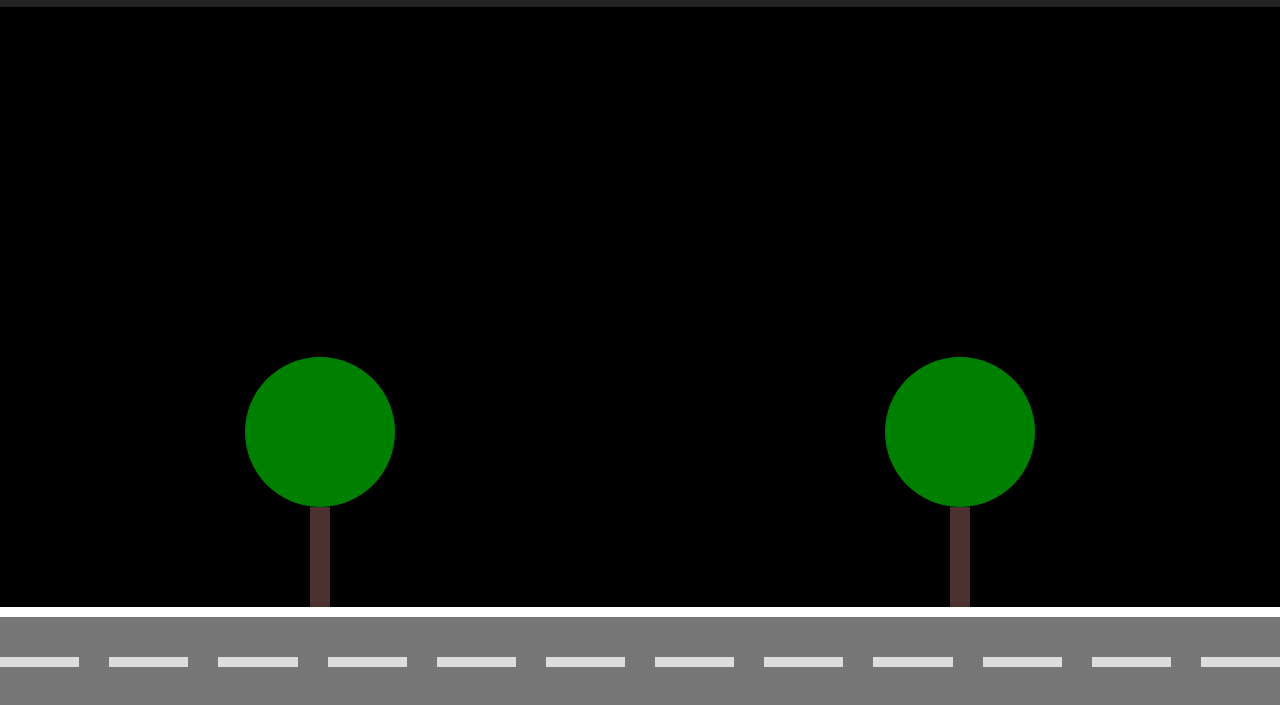
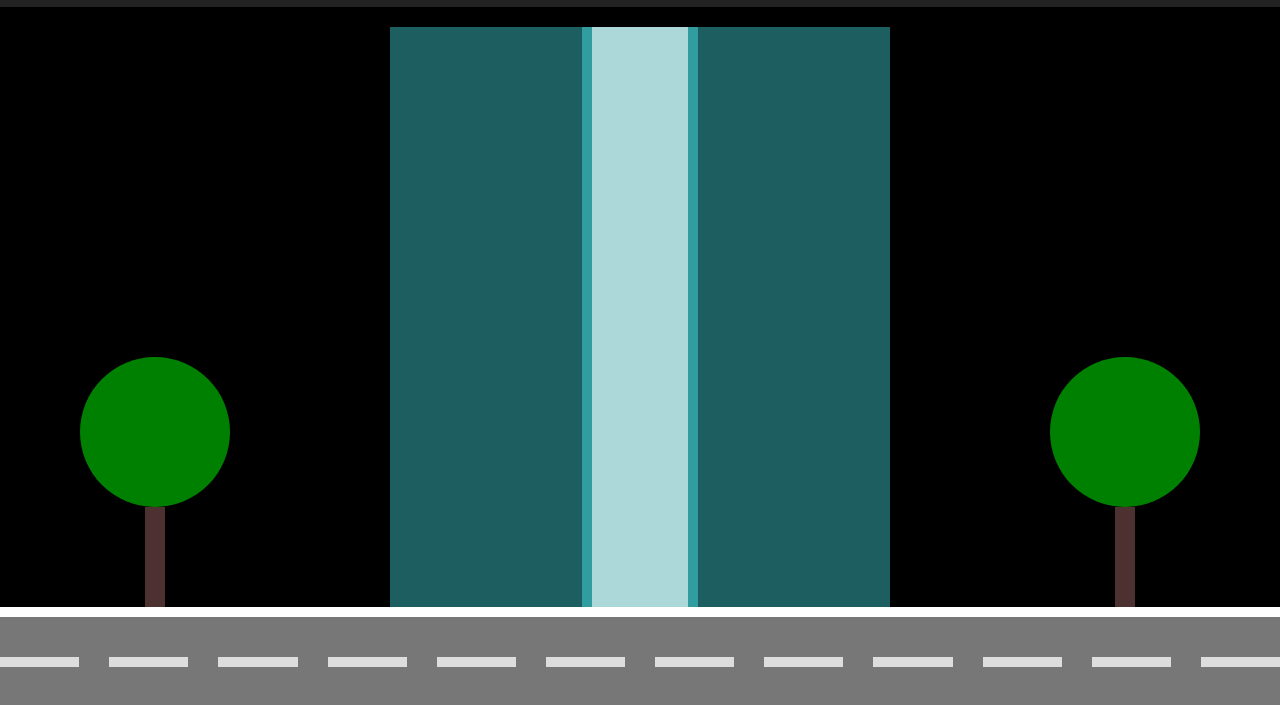
Before and after one commit to Anderson-reis7/projet-elevador, a plain HTML site: page index.html in a window 1280 px wide. Shown: the part 93-798 px from the top of the page. Drawn offline with Linux system fonts and the light colour scheme.

Commit message:
UPDATE: Criando o predio

```diff
--- a/css/style.css
+++ b/css/style.css
@@ -28,6 +28,7 @@ body {
   background-color: #222;
   gap: 20px;
   padding: 10px;
+  margin-bottom: 20px;
 }
 
 .controles .mostrador {
@@ -93,3 +94,26 @@ body {
   height: 100px;
   background-color: #4d3131;
 }
+
+/*! CSS predio */
+
+.predio {
+  display: flex;
+  width: 500px;
+  height: 100%;
+  background-color: #319da0;
+  gap: 10px;
+}
+
+.coluna {
+  display: flex;
+  flex-direction: column;
+  background-color: #0006;
+  flex: 2;
+}
+
+.poco {
+  display: flex;
+  background-color: #fff9;
+  flex: 1;
+}
--- a/index.html
+++ b/index.html
@@ -24,6 +24,11 @@
   </div>
   <div class="calcada">
     <div class="arvore"></div>
+    <div class="predio">
+      <div class="coluna"></div>
+      <div class="poco"></div>
+      <div class="coluna"></div>
+    </div>
     <div class="arvore"></div>
   </div>
   <div class="rua" faixas="12"></div>
```
